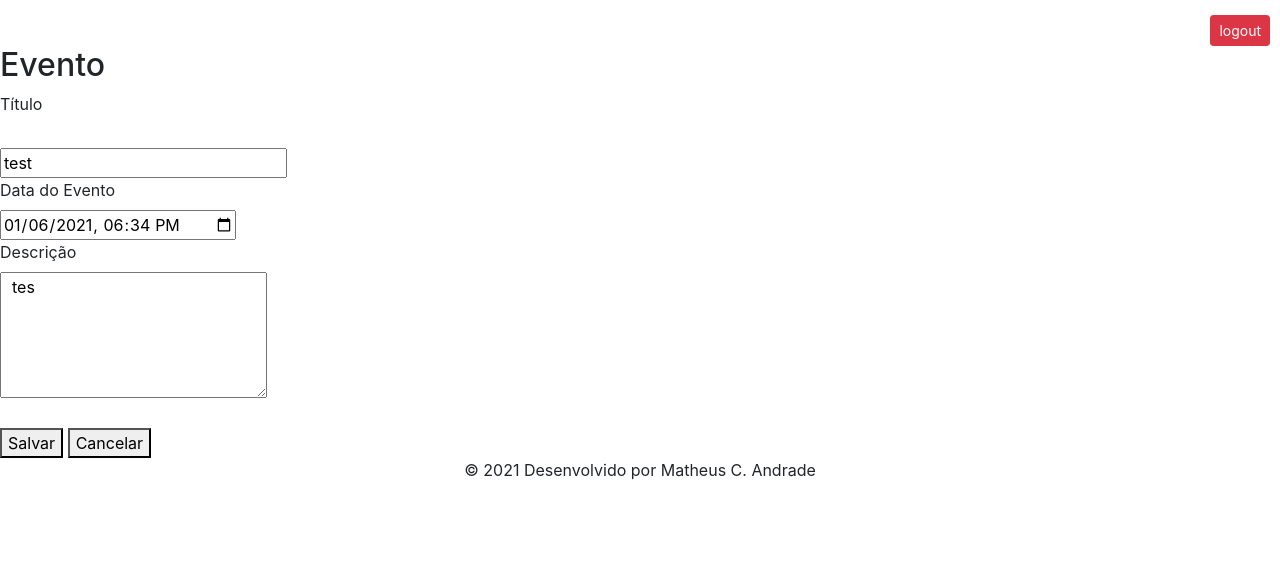
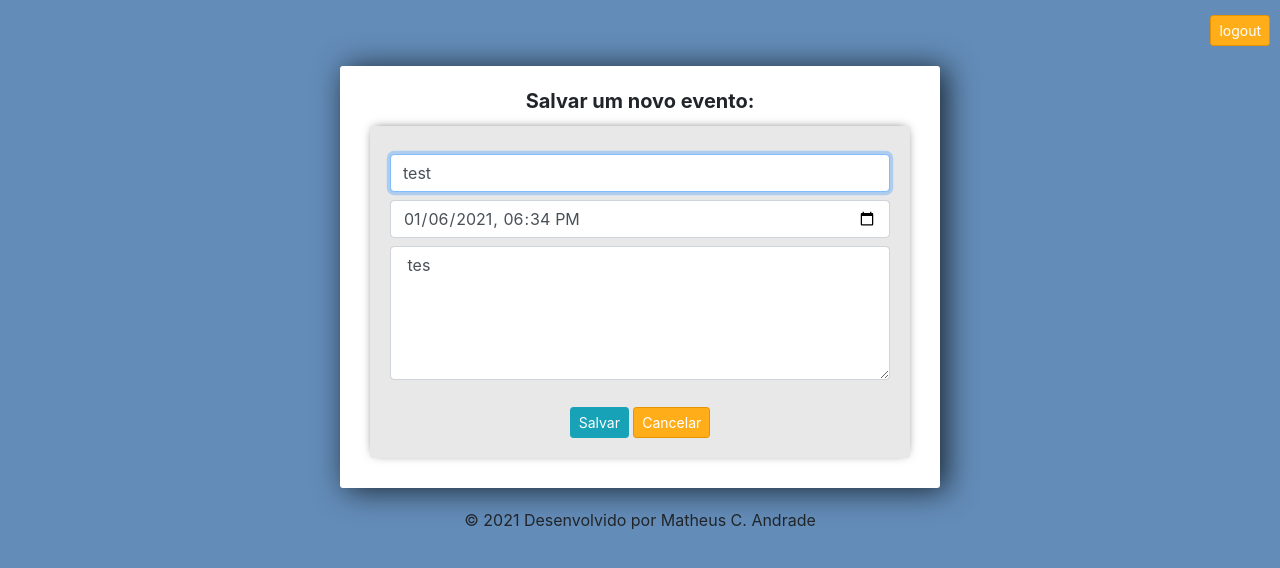
Before and after one commit to andradecmatheus-zz/Internet-Database-Development-Python-Django, a Django app: page /agenda/evento/?id=5 in a window 1280 px wide. Shown: the top 568 px of the page. Run offline with Django 3.2, Linux system fonts and the light colour scheme; a user stored in the database is signed in; data comes from the database, SQL or seed files in the repository; both versions use the stored data as it was after the commit; some libraries are stand-ins or nearby versions.

Commit message:
Event template created

```diff
--- a/Aula2-Agenda/templates/evento.html
+++ b/Aula2-Agenda/templates/evento.html
@@ -1,22 +1,34 @@
 {% extends "model-page.html" %}
 
 {% block content %}
+{% load static %}
+<link rel="stylesheet" href="https://stackpath.bootstrapcdn.com/bootstrap/4.3.1/css/bootstrap.min.css" integrity="sha384-ggOyR0iXCbMQv3Xipma34MD+dH/1fQ784/j6cY/iJTQUOhcWr7x9JvoRxT2MZw1T" crossorigin="anonymous">
 
-<h2>Evento</h2>
+<link href="{% static 'css/agenda.css' %}" rel="stylesheet">
 
-<form action="submit" method="POST"> {% csrf_token %}
-    <label>Título</label> <br>
-    <input type="number" name="id_evento" value="{{ evento.id }}" hidden> <br>
-    <input type="text" name="titulo" size="23" value="{{ evento.titulo }}"> <br>
-    <label>Data do Evento</label> <br>
-    <input type="datetime-local" name="data_evento" value="{{ evento.get_data_input_evento }}" > <br>
-    <label>Descrição</label> <br>
-    <textarea name="descricao" rows="5" cols="24"> {{ evento.descricao }}</textarea> <br><br>
+<div class="center-column" align="center" style="font-size: 20px; font-weight: bold;">Salvar um novo evento:
+    <div class="item-row" >
 
-    <button type="submit">Salvar</button>
-    <a href="/">
-            <button type="button">Cancelar</button>
-    </a>
-</form>
+        <form action="submit" method="POST" style="color:#000000"> {% csrf_token %}
+
+            <input type="number" name="id_evento" value="{{ evento.id }}" hidden>
+
+
+            <input type="text" id="inputText" class="form-control" placeholder="Título" name="titulo"
+                   value="{{ evento.titulo }}" required autofocus>
+
+            <input type="datetime-local" id="data_evento" class="form-control" placeholder="Título" name="data_evento"
+                   value="{{ evento.get_data_input_evento }}" required autofocus>
+
+            <textarea class="form-control" name="descricao" rows="5" cols="46"
+                      placeholder="Descrição">{{ evento.descricao }}</textarea> <br>
+
+            <button class="btn btn-sm btn-info" type="submit">Salvar</button>
+            <a href="/">
+                    <button class="btn btn-sm btn-danger" type="button">Cancelar</button>
+            </a>
+        </form>
+    </div>
+</div>
 
 {% endblock %}
```
Also changed, not shown: Aula2-Agenda/db.sqlite3.
